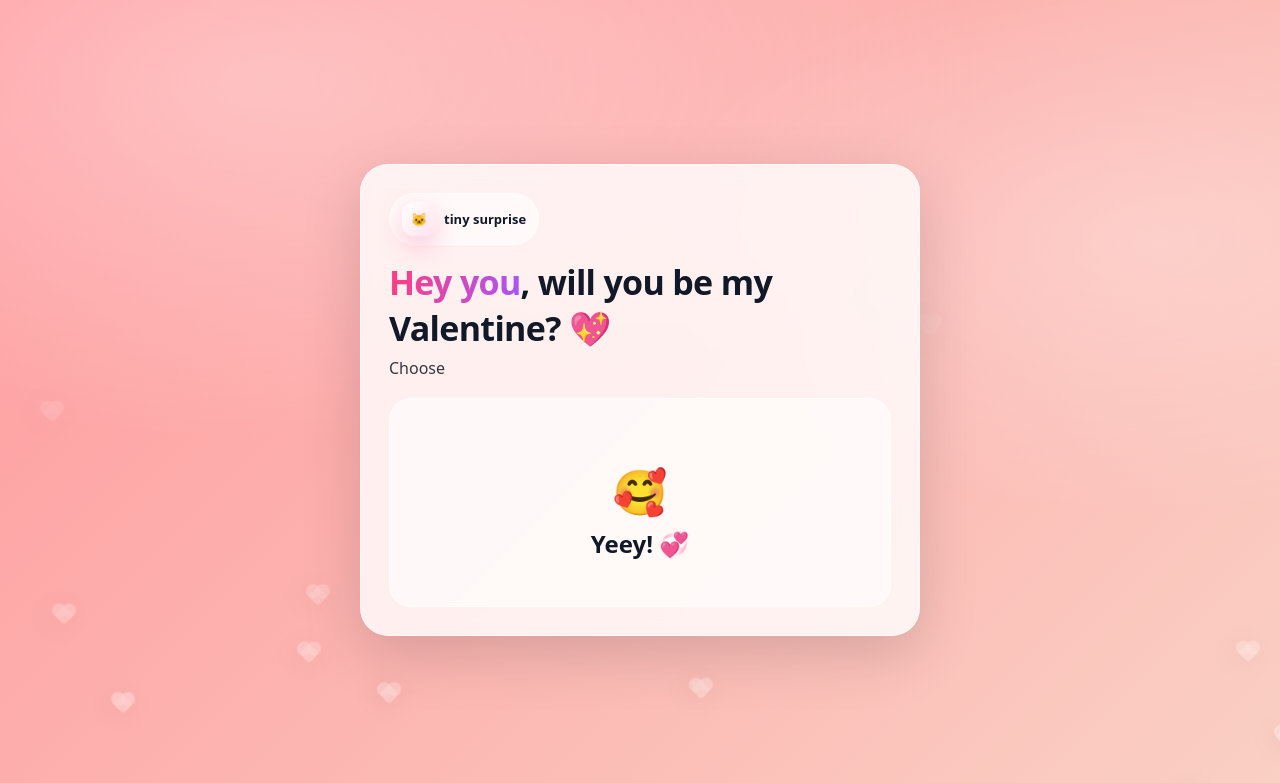
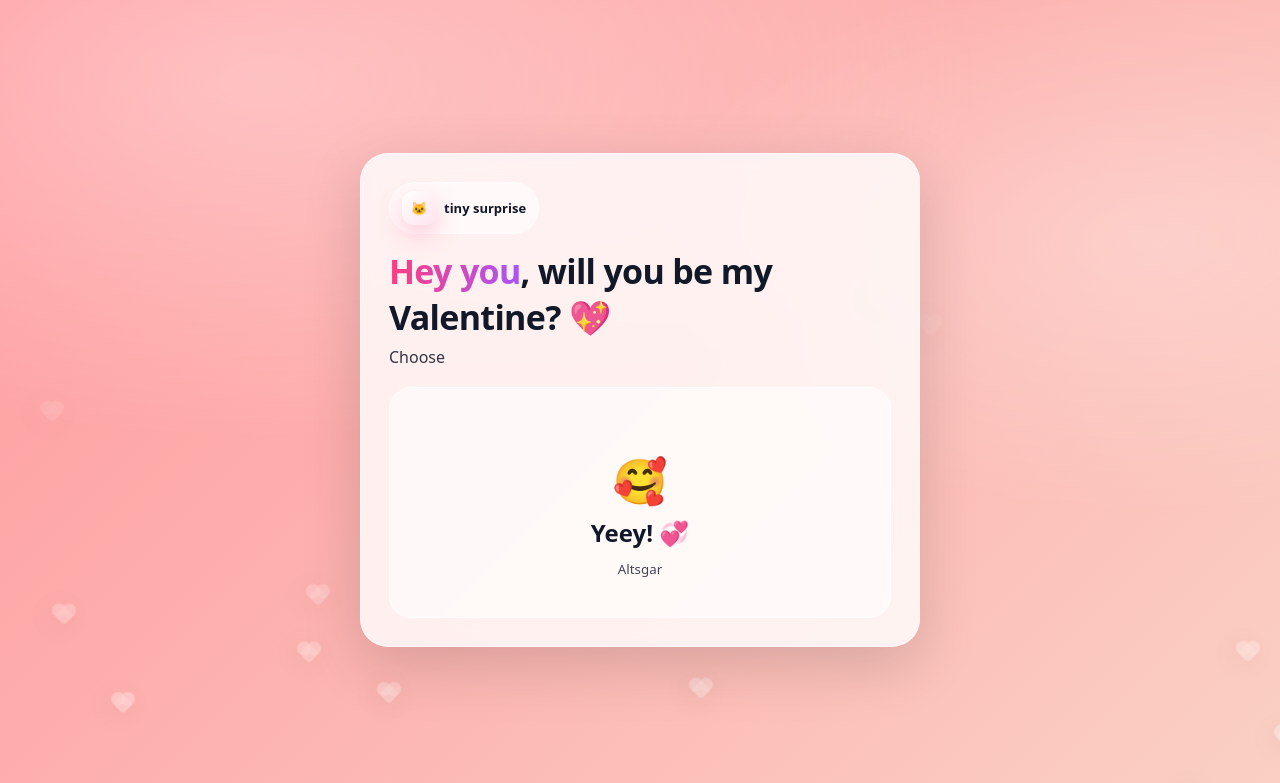
Before and after one commit to Bat-erdene1/valentine, a plain HTML site: page index.html in a window 1280 px wide. Both pictures are taken after a click on the button "Yes 💘". Shown: the top 783 px of the page. Drawn offline with Linux system fonts and the light colour scheme.

Commit message:
Update index.html

```diff
--- a/index.html
+++ b/index.html
@@ -197,7 +197,7 @@
       <div class="result" id="result">
         <div class="big">🥰</div>
         <h2>Yeey! 💞</h2>
-        <small></small>
+        <small>Altsgar</small>
       </div>
     </div>
   </div>
```
